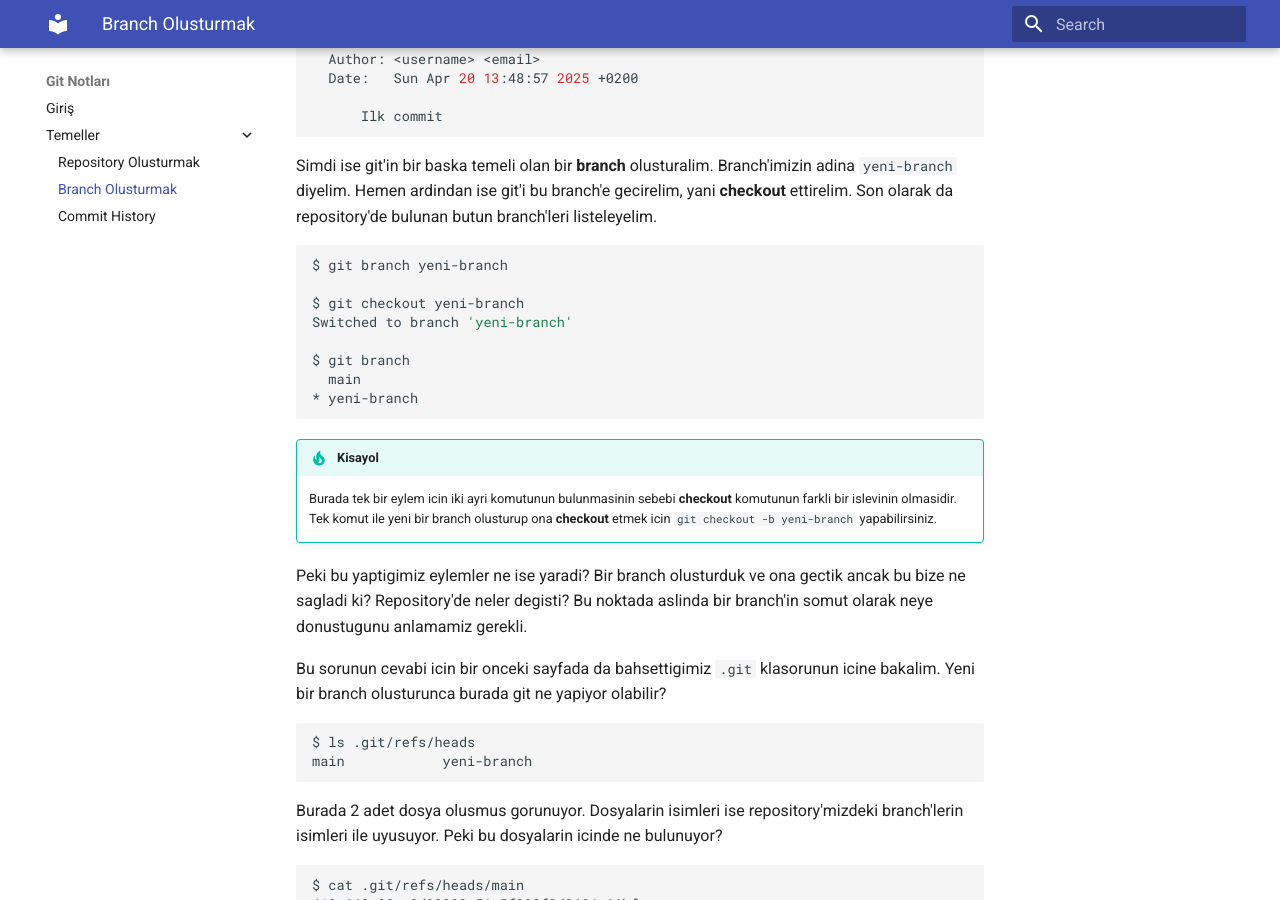
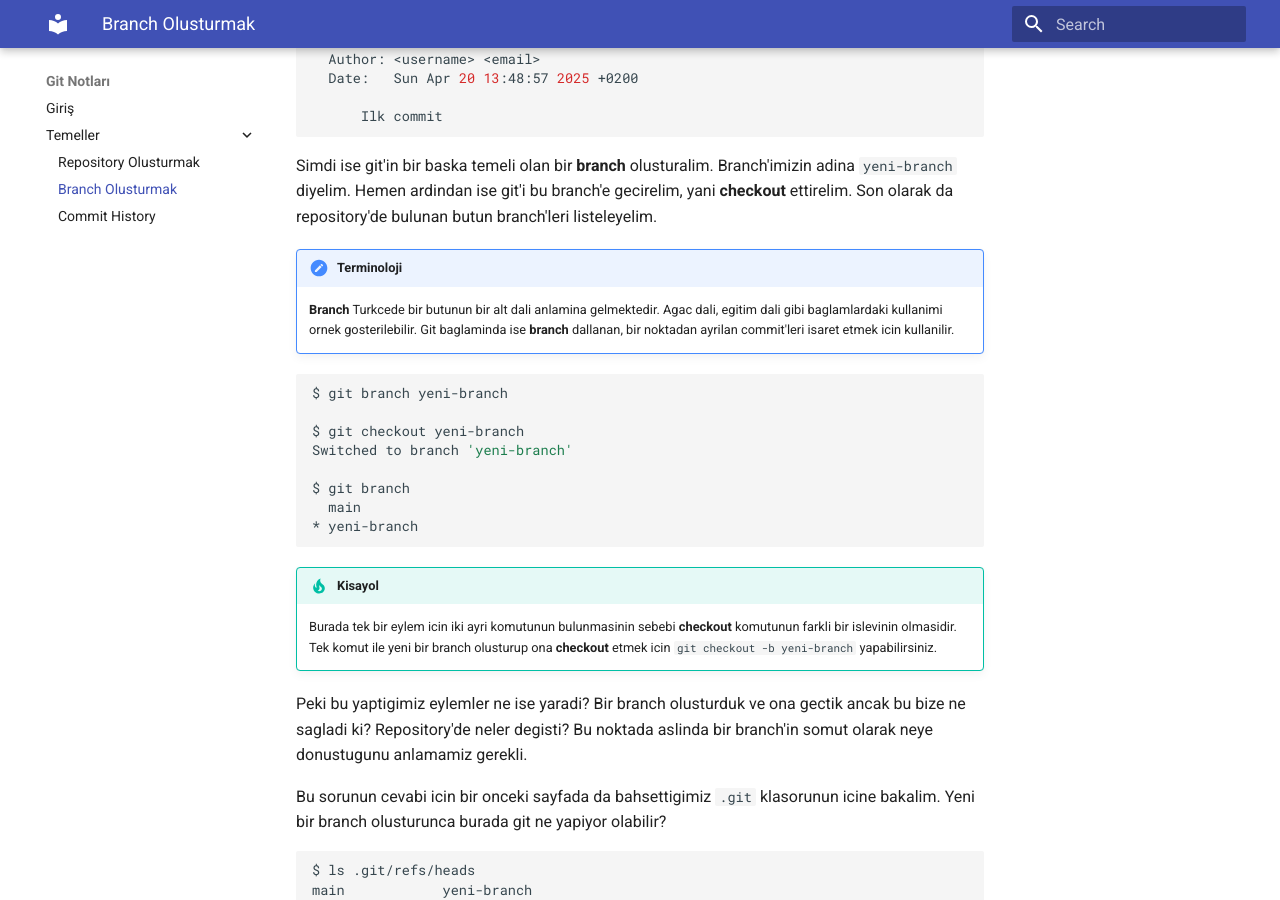
Before and after one commit to buravc/git-kilavuzu, an MkDocs documentation site: the page built from docs/temeller/branch-olusturmak.md, in a window 1280 px wide and 900 px high, scrolled down 334 px. Built offline with MkDocs 1.6.1 and Material for MkDocs 9.7.7, drawn with Linux system fonts in a browser that asks for light colours.

Commit message:
add terminoloji

````diff
--- a/docs/temeller/branch-olusturmak.md
+++ b/docs/temeller/branch-olusturmak.md
@@ -18,6 +18,9 @@ $ git log --graph
 ```
 
 Simdi ise git'in bir baska temeli olan bir **branch** olusturalim. Branch'imizin adina `yeni-branch` diyelim. Hemen ardindan ise git'i bu branch'e gecirelim, yani **checkout** ettirelim. Son olarak da repository'de bulunan butun branch'leri listeleyelim.
+
+!!! note "Terminoloji"
+    **Branch** Turkcede bir butunun bir alt dali anlamina gelmektedir. Agac dali, egitim dali gibi baglamlardaki kullanimi ornek gosterilebilir. Git baglaminda ise **branch** dallanan, bir noktadan ayrilan commit'leri isaret etmek icin kullanilir.
 
 ```bash
 $ git branch yeni-branch
````
Also changed, not shown: docs/temeller/commit-history.md (+7 -4 lines).
